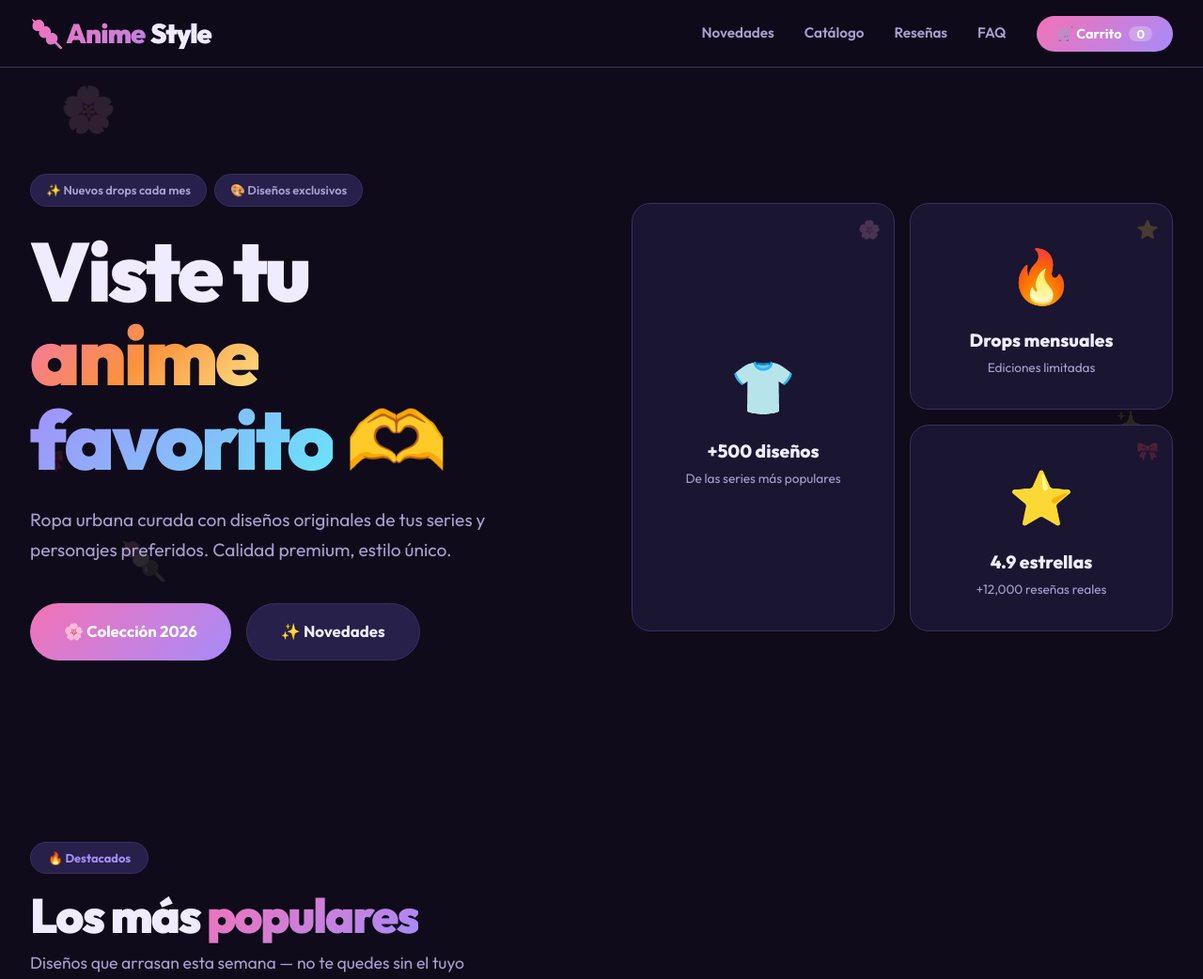
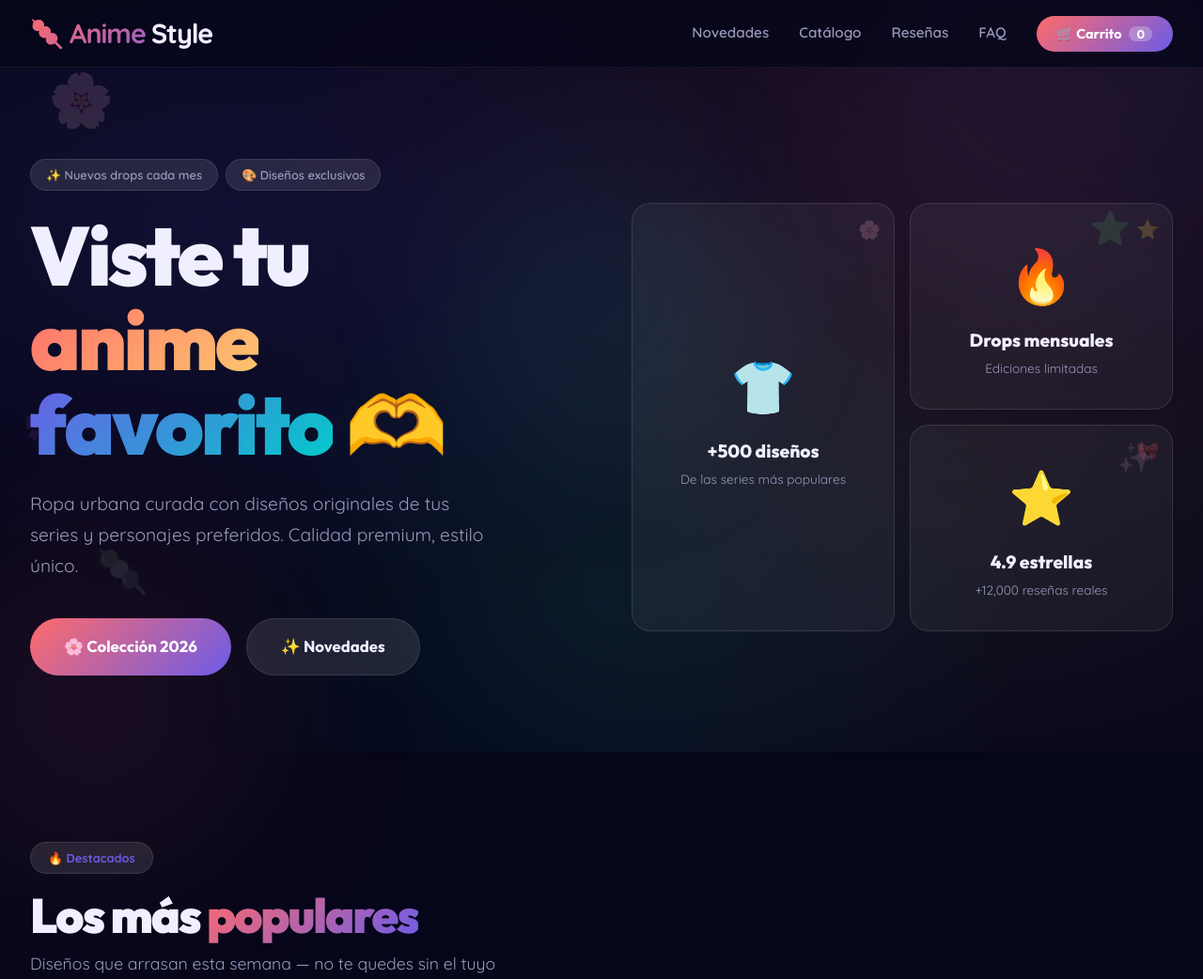
Before and after one commit to hy5lite2017-maker/shop, a plain HTML site: page index.html in a window 1280 px wide. Shown: the top 1042 px of the page at 94% size. Drawn offline with Linux system fonts and the light colour scheme; no server answers.

Commit message:
feat: new color palette with mesh background, Quicksand font, light/dark contrast

```diff
--- a/admin.css
+++ b/admin.css
@@ -1,31 +1,49 @@
 /* ─── ADMIN PANEL ─── */
 :root {
-  --bg: #0f0b1a;
-  --surface: #1a1530;
-  --surface2: #26204a;
-  --border: #3a3060;
-  --text: #f0ecff;
-  --text-dim: #a99fd0;
-  --pink: #f472b6;
-  --purple: #a78bfa;
-  --blue: #67e8f9;
-  --yellow: #fde68a;
+  --bg: #06061a;
+  --surface: rgba(255,255,255,.05);
+  --surface2: rgba(255,255,255,.1);
+  --border: rgba(255,255,255,.1);
+  --text: #f0efff;
+  --text-dim: #9999bb;
+  --coral: #ff6b6b;
+  --purple: #6c5ce7;
+  --cyan: #00cec9;
+  --amber: #fdcb6e;
+  --orange: #ff9f43;
+  --blue: #54a0ff;
   --green: #34d399;
-  --orange: #fb923c;
   --red: #f87171;
-  --grad-pink: linear-gradient(135deg,#f472b6,#a78bfa);
+  --grad-primary: linear-gradient(135deg,#ff6b6b,#6c5ce7);
   --radius: 16px;
   --radius-sm: 10px;
   --radius-full: 9999px;
 }
 * { margin: 0; padding: 0; box-sizing: border-box; }
 body {
-  font-family: 'Outfit', system-ui, sans-serif;
+  font-family: 'Quicksand', 'Outfit', system-ui, sans-serif;
   background: var(--bg);
   color: var(--text);
   line-height: 1.6;
   min-height: 100vh;
+  position: relative;
 }
+body::before {
+  content:'';position:fixed;inset:0;pointer-events:none;z-index:0;
+  background:
+    radial-gradient(ellipse at 20% 30%,rgba(108,92,231,.12) 0%,transparent 50%),
+    radial-gradient(ellipse at 80% 20%,rgba(255,107,107,.1) 0%,transparent 50%),
+    radial-gradient(ellipse at 50% 80%,rgba(0,206,201,.08) 0%,transparent 50%),
+    radial-gradient(ellipse at 80% 70%,rgba(253,203,110,.06) 0%,transparent 50%);
+}
+h1,h2,h3,h4,h5,h6{font-family:'Outfit','Quicksand',system-ui,sans-serif;font-weight:800}
+.mesh-blob{
+  position:fixed;pointer-events:none;z-index:0;border-radius:50%;
+  filter:blur(100px);opacity:.08;
+}
+.mesh-blob:nth-child(1){width:500px;height:500px;top:-200px;right:-100px;background:var(--purple)}
+.mesh-blob:nth-child(2){width:400px;height:400px;bottom:-150px;left:-100px;background:var(--coral)}
+.mesh-blob:nth-child(3){width:300px;height:300px;top:40%;left:50%;background:var(--cyan);transform:translate(-50%,-50%)}
 
 /* ─── LOGIN ─── */
 .login-screen { display: flex; align-items: center; justify-content: center; min-height: 100vh; padding: 2rem; }
@@ -33,7 +51,7 @@ body {
   background: var(--surface); border: 1px solid var(--border);
   border-radius: var(--radius); padding: 3rem; width: 100%; max-width: 400px; text-align: center;
 }
-.login-box .logo { font-size: 2rem; font-weight: 900; background: var(--grad-pink); -webkit-background-clip: text; -webkit-text-fill-color: transparent; }
+.login-box .logo { font-size: 2rem; font-weight: 900; background: var(--grad-primary); -webkit-background-clip: text; -webkit-text-fill-color: transparent; }
 .login-box h2 { margin: 1rem 0 .5rem; font-size: 1.5rem; }
 .login-box p { color: var(--text-dim); font-size: .9rem; margin-bottom: 2rem; }
 .login-box .error { color: var(--red); font-size: .85rem; margin-top: .8rem; display: none; }
@@ -47,7 +65,7 @@ body {
 .login-box input:focus { border-color: var(--purple); }
 .login-box button {
   width: 100%; padding: 14px; border: none; border-radius: var(--radius-sm);
-  background: var(--grad-pink); color: #fff; font-weight: 700; font-size: 1rem;
+  background: var(--grad-primary); color: #fff; font-weight: 700; font-size: 1rem;
   cursor: pointer; transition: transform .2s; font-family: inherit;
 }
 .login-box button:hover { transform: scale(1.02); }
@@ -63,7 +81,7 @@ body {
   border-bottom: 1px solid var(--border);
   position: sticky; top: 0; z-index: 100;
 }
-.topbar .logo { font-size: 1.3rem; font-weight: 900; background: var(--grad-pink); -webkit-background-clip: text; -webkit-text-fill-color: transparent; }
+.topbar .logo { font-size: 1.3rem; font-weight: 900; background: var(--grad-primary); -webkit-background-clip: text; -webkit-text-fill-color: transparent; }
 .topbar .logo span { color: var(--text); -webkit-text-fill-color: var(--text); }
 .topbar .right { display: flex; align-items: center; gap: 1rem; }
 .topbar .badge {
@@ -105,7 +123,7 @@ body {
   background: var(--surface); border: 1px solid var(--border);
   border-radius: var(--radius); padding: 1.5rem; text-align: center;
 }
-.stat-card .number { font-size: 1.8rem; font-weight: 900; background: var(--grad-pink); -webkit-background-clip: text; -webkit-text-fill-color: transparent; }
+.stat-card .number { font-size: 1.8rem; font-weight: 900; background: var(--grad-primary); -webkit-background-clip: text; -webkit-text-fill-color: transparent; }
 .stat-card .label { font-size: .8rem; color: var(--text-dim); margin-top: 4px; }
 
 /* ─── TOOLBAR ─── */
@@ -121,8 +139,8 @@ body {
   border: none; display: inline-flex; align-items: center; gap: 6px;
   text-decoration: none;
 }
-.btn-primary { background: var(--grad-pink); color: #fff; }
-.btn-primary:hover { transform: scale(1.04); box-shadow: 0 0 24px rgba(244,114,182,.3); }
+.btn-primary { background: var(--grad-primary); color: #fff; }
+.btn-primary:hover { transform: scale(1.04); box-shadow: 0 0 24px rgba(108,92,231,.3); }
 .btn-secondary { background: var(--surface2); color: var(--text); border: 1px solid var(--border); }
 .btn-secondary:hover { border-color: var(--purple); }
 .btn-danger { background: var(--red); color: #fff; }
@@ -146,7 +164,7 @@ td .thumb { width: 48px; height: 48px; border-radius: var(--radius-sm); display:
 td .thumb img { width: 100%; height: 100%; object-fit: cover; }
 td .tag-badge { display: inline-block; padding: 2px 10px; border-radius: var(--radius-full); font-size: .7rem; font-weight: 700; }
 td .tag-badge.new { background: linear-gradient(135deg,#34d399,#06b6d4); color: #fff; }
-td .tag-badge.hot { background: var(--grad-pink); color: #fff; }
+td .tag-badge.hot { background: var(--grad-primary); color: #fff; }
 td .tag-badge.limited { background: linear-gradient(135deg,#fb923c,#f472b6); color: #fff; }
 td .actions-cell { display: flex; gap: 6px; flex-wrap: wrap; }
 
@@ -193,7 +211,7 @@ td .actions-cell { display: flex; gap: 6px; flex-wrap: wrap; }
 .coupon-card:hover { border-color: var(--purple); }
 .coupon-card .code {
   font-size: 1.4rem; font-weight: 900; letter-spacing: 2px;
-  background: var(--grad-pink); -webkit-background-clip: text; -webkit-text-fill-color: transparent;
+  background: var(--grad-primary); -webkit-background-clip: text; -webkit-text-fill-color: transparent;
   margin-bottom: 8px;
 }
 .coupon-card .detail { font-size: .85rem; color: var(--text-dim); margin: 4px 0; }
@@ -215,7 +233,7 @@ td .actions-cell { display: flex; gap: 6px; flex-wrap: wrap; }
 }
 .analytics-card .value { font-size: 2.2rem; font-weight: 900; }
 .analytics-card .value.green { color: var(--green); }
-.analytics-card .value.pink { color: var(--pink); }
+.analytics-card .value.pink { color: var(--coral); }
 .analytics-card .value.blue { color: var(--blue); }
 .analytics-card .value.orange { color: var(--orange); }
 .analytics-card .label { font-size: .82rem; color: var(--text-dim); margin-top: 4px; }
@@ -225,7 +243,7 @@ td .actions-cell { display: flex; gap: 6px; flex-wrap: wrap; }
 .top-products .bar-item { display: flex; align-items: center; gap: 1rem; margin-bottom: 10px; }
 .top-products .bar-item .bar-name { font-size: .85rem; min-width: 150px; }
 .top-products .bar-item .bar-track { flex: 1; height: 24px; background: var(--surface2); border-radius: var(--radius-full); overflow: hidden; }
-.top-products .bar-item .bar-fill { height: 100%; background: var(--grad-pink); border-radius: var(--radius-full); transition: width .6s; }
+.top-products .bar-item .bar-fill { height: 100%; background: var(--grad-primary); border-radius: var(--radius-full); transition: width .6s; }
 .top-products .bar-item .bar-count { font-size: .82rem; color: var(--text-dim); min-width: 40px; text-align: right; }
 
 /* ─── MODAL ─── */
@@ -268,11 +286,11 @@ td .actions-cell { display: flex; gap: 6px; flex-wrap: wrap; }
   transition: border-color .2s, background .2s;
 }
 .drop-zone:hover { border-color: var(--purple); background: rgba(167,139,250,.08); }
-.drop-zone.dragover { border-color: var(--pink); background: rgba(244,114,182,.1); }
+.drop-zone.dragover { border-color: var(--coral); background: rgba(255,107,107,.1); }
 .drop-zone.has-image { border-style: solid; border-color: var(--purple); }
 .progress-bar { position: absolute; bottom: 0; left: 0; right: 0; height: 3px; background: var(--border); overflow: hidden; display: none; }
 .progress-bar.active { display: block; }
-.progress-fill { height: 100%; width: 0%; background: var(--grad-pink); transition: width .15s linear; }
+.progress-fill { height: 100%; width: 0%; background: var(--grad-primary); transition: width .15s linear; }
 .drop-zone input[type="file"] { display: none; }
 .drop-content {
   display: flex; flex-direction: column; align-items: center; gap: 6px;
--- a/index.html
+++ b/index.html
@@ -17,6 +17,10 @@
   <div class="deco">🍡</div>
   <div class="deco">✨</div>
   <div class="deco">🎀</div>
+  <!-- Background mesh blobs -->
+  <div class="mesh-blob"></div>
+  <div class="mesh-blob"></div>
+  <div class="mesh-blob"></div>
 
   <!-- NAV -->
   <nav>
--- a/styles.css
+++ b/styles.css
@@ -1,31 +1,43 @@
 *,*::before,*::after{margin:0;padding:0;box-sizing:border-box}
 :root{
-  --bg:#0f0b1a;
-  --surface:#1a1530;
-  --surface2:#26204a;
-  --border:#3a3060;
-  --text:#f0ecff;
-  --text-dim:#a99fd0;
-  --pink:#f472b6;
-  --purple:#a78bfa;
-  --blue:#67e8f9;
-  --yellow:#fde68a;
-  --orange:#fb923c;
-  --grad-pink:linear-gradient(135deg,#f472b6,#a78bfa);
-  --grad-sunset:linear-gradient(135deg,#f472b6,#fb923c,#fde68a);
-  --grad-cosmic:linear-gradient(135deg,#a78bfa,#67e8f9);
+  --bg:#06061a;
+  --surface:rgba(255,255,255,.05);
+  --surface2:rgba(255,255,255,.1);
+  --border:rgba(255,255,255,.1);
+  --text:#f0efff;
+  --text-dim:#9999bb;
+  --coral:#ff6b6b;
+  --purple:#6c5ce7;
+  --cyan:#00cec9;
+  --amber:#fdcb6e;
+  --orange:#ff9f43;
+  --blue:#54a0ff;
+  --grad-primary:linear-gradient(135deg,#ff6b6b,#6c5ce7);
+  --grad-warm:linear-gradient(135deg,#ff6b6b,#fdcb6e);
+  --grad-cool:linear-gradient(135deg,#6c5ce7,#00cec9);
+  --grad-mesh:linear-gradient(135deg,rgba(108,92,231,.12),rgba(255,107,107,.08),rgba(0,206,201,.1));
   --radius:20px;
   --radius-sm:12px;
   --radius-full:9999px;
 }
 html{scroll-behavior:smooth}
 body{
-  font-family:'Outfit',system-ui,sans-serif;
+  font-family:'Quicksand','Outfit',system-ui,sans-serif;
   background:var(--bg);
   color:var(--text);
   line-height:1.6;
   overflow-x:hidden;
+  position:relative;
 }
+body::before{
+  content:'';position:fixed;inset:0;pointer-events:none;z-index:0;
+  background:
+    radial-gradient(ellipse at 20% 30%,rgba(108,92,231,.12) 0%,transparent 50%),
+    radial-gradient(ellipse at 80% 20%,rgba(255,107,107,.1) 0%,transparent 50%),
+    radial-gradient(ellipse at 50% 80%,rgba(0,206,201,.08) 0%,transparent 50%),
+    radial-gradient(ellipse at 80% 70%,rgba(253,203,110,.06) 0%,transparent 50%);
+}
+h1,h2,h3,h4,h5,h6{font-family:'Outfit','Quicksand',system-ui,sans-serif;font-weight:800}
 
 /* ─── SCROLL ANIMATIONS ─── */
 .reveal{opacity:0;transform:translateY(40px);transition:all .7s cubic-bezier(.22,1,.36,1)}
@@ -56,26 +68,35 @@ body{
 
 /* ─── DECORATIVE FLOATING ELEMENTS ─── */
 .deco{
-  position:fixed;pointer-events:none;z-index:0;font-size:2rem;opacity:.12;
-  animation:float 6s ease-in-out infinite;
+  position:fixed;pointer-events:none;z-index:0;font-size:2rem;
+  animation:float 6s ease-in-out infinite;opacity:.18;
 }
-.deco:nth-child(1){top:10%;left:5%;animation-delay:0s;font-size:3rem}
-.deco:nth-child(2){top:30%;right:8%;animation-delay:1s;font-size:2rem}
-.deco:nth-child(3){bottom:20%;left:10%;animation-delay:2s;font-size:2.5rem}
-.deco:nth-child(4){bottom:40%;right:5%;animation-delay:.5s;font-size:1.8rem}
-.deco:nth-child(5){top:60%;left:3%;animation-delay:3s;font-size:1.5rem}
+.deco:nth-child(1){top:8%;left:4%;animation-delay:0s;font-size:3.5rem;opacity:.15}
+.deco:nth-child(2){top:28%;right:6%;animation-delay:1.2s;font-size:2.2rem;filter:hue-rotate(60deg);opacity:.12}
+.deco:nth-child(3){bottom:18%;left:8%;animation-delay:2.4s;font-size:2.8rem;filter:hue-rotate(120deg);opacity:.1}
+.deco:nth-child(4){bottom:35%;right:4%;animation-delay:.8s;font-size:2rem;filter:hue-rotate(200deg);opacity:.14}
+.deco:nth-child(5){top:55%;left:2%;animation-delay:3.2s;font-size:1.8rem;filter:hue-rotate(280deg);opacity:.1}
+
+/* ─── BACKGROUND MESH BLOBS ─── */
+.mesh-blob{
+  position:fixed;pointer-events:none;z-index:0;border-radius:50%;
+  filter:blur(100px);opacity:.08;
+}
+.mesh-blob:nth-child(6){width:500px;height:500px;top:-200px;right:-100px;background:var(--purple)}
+.mesh-blob:nth-child(7){width:400px;height:400px;bottom:-150px;left:-100px;background:var(--coral)}
+.mesh-blob:nth-child(8){width:300px;height:300px;top:40%;left:50%;background:var(--cyan);transform:translate(-50%,-50%)}
 
 /* ─── NAV ─── */
 nav{
   position:fixed;top:0;width:100%;z-index:100;
-  background:rgba(15,11,26,.8);backdrop-filter:blur(20px);
-  border-bottom:1px solid var(--border);
+  background:rgba(6,6,26,.75);backdrop-filter:blur(24px);
+  border-bottom:1px solid rgba(255,255,255,.06);
   padding:0 2rem;display:flex;align-items:center;justify-content:space-between;
   height:72px;
 }
 .nav-logo{
   font-size:1.8rem;font-weight:900;letter-spacing:-1px;
-  background:var(--grad-pink);-webkit-background-clip:text;-webkit-text-fill-color:transparent;
+  background:var(--grad-primary);-webkit-background-clip:text;-webkit-text-fill-color:transparent;
   display:flex;align-items:center;gap:6px;
 }
 .nav-logo span{-webkit-text-fill-color:var(--text);color:var(--text)}
@@ -87,17 +108,17 @@ nav{
 .nav-links a:hover{color:var(--text)}
 .nav-links a::after{
   content:'';position:absolute;bottom:-4px;left:0;width:0;height:2px;
-  background:var(--grad-pink);border-radius:2px;transition:width .3s;
+  background:var(--grad-primary);border-radius:2px;transition:width .3s;
 }
 .nav-links a:hover::after{width:100%}
 .nav-cart{
   display:flex;align-items:center;gap:8px;
-  background:var(--grad-pink);color:#fff;border:none;padding:10px 22px;
+  background:var(--grad-primary);color:#fff;border:none;padding:10px 22px;
   border-radius:var(--radius-full);font-weight:700;font-size:.9rem;
   cursor:pointer;transition:transform .2s,box-shadow .2s;
   font-family:'Outfit',system-ui,sans-serif;
 }
-.nav-cart:hover{transform:scale(1.05);box-shadow:0 0 30px rgba(244,114,182,.4)}
+.nav-cart:hover{transform:scale(1.05);box-shadow:0 0 30px rgba(108,92,231,.4)}
 .nav-cart .count{
   background:rgba(255,255,255,.25);padding:0 8px;border-radius:var(--radius-full);
   font-size:.8rem;
@@ -116,8 +137,8 @@ nav{
   font-size:clamp(3rem,7vw,5.5rem);font-weight:900;line-height:1.02;
   letter-spacing:-3px;
 }
-.hero-text h1 .grad{background:var(--grad-sunset);-webkit-background-clip:text;-webkit-text-fill-color:transparent}
-.hero-text h1 .grad2{background:var(--grad-cosmic);-webkit-background-clip:text;-webkit-text-fill-color:transparent}
+.hero-text h1 .grad{background:var(--grad-warm);-webkit-background-clip:text;-webkit-text-fill-color:transparent}
+.hero-text h1 .grad2{background:var(--grad-cool);-webkit-background-clip:text;-webkit-text-fill-color:transparent}
 .hero-text .chips{
   display:flex;gap:8px;flex-wrap:wrap;margin-bottom:1.5rem;
 }
@@ -137,8 +158,8 @@ nav{
   transition:transform .25s,box-shadow .25s;
   font-family:'Outfit',system-ui,sans-serif;cursor:pointer;border:none;
 }
-.btn-primary{background:var(--grad-pink);color:#fff}
-.btn-primary:hover{transform:scale(1.05);box-shadow:0 0 40px rgba(244,114,182,.4)}
+.btn-primary{background:var(--grad-primary);color:#fff}
+.btn-primary:hover{transform:scale(1.05);box-shadow:0 0 40px rgba(108,92,231,.4)}
 .btn-secondary{background:var(--surface2);color:var(--text);border:1px solid var(--border)}
 .btn-secondary:hover{transform:scale(1.05);border-color:var(--purple)}
 
@@ -171,7 +192,7 @@ nav{
   font-size:clamp(2rem,4vw,3.2rem);font-weight:900;letter-spacing:-2px;
   margin-bottom:.5rem;line-height:1.1;
 }
-.section-title .highlight{background:var(--grad-pink);-webkit-background-clip:text;-webkit-text-fill-color:transparent}
+.section-title .highlight{background:var(--grad-primary);-webkit-background-clip:text;-webkit-text-fill-color:transparent}
 .section-sub{
   color:var(--text-dim);font-size:1.1rem;margin-bottom:3rem;max-width:560px;
 }
@@ -191,14 +212,14 @@ nav{
 .bento-item:hover{transform:translateY(-6px);border-color:var(--purple);box-shadow:0 12px 40px rgba(167,139,250,.12)}
 .bento-item .badge{
   position:absolute;top:1.2rem;left:1.2rem;
-  background:var(--grad-pink);color:#fff;font-size:.75rem;font-weight:700;
+  background:var(--grad-primary);color:#fff;font-size:.75rem;font-weight:700;
   padding:5px 14px;border-radius:var(--radius-full);
 }
 .bento-item .badge.green{background:linear-gradient(135deg,#34d399,#06b6d4)}
 .bento-item .badge.orange{background:linear-gradient(135deg,#fb923c,#f472b6)}
 .bento-item h3{font-size:1.3rem;font-weight:800}
 .bento-item p{font-size:.85rem;color:var(--text-dim);margin-top:4px}
-.bento-item .price{font-weight:800;font-size:1.3rem;margin-top:10px;background:var(--grad-sunset);-webkit-background-clip:text;-webkit-text-fill-color:transparent}
+.bento-item .price{font-weight:800;font-size:1.3rem;margin-top:10px;background:var(--grad-warm);-webkit-background-clip:text;-webkit-text-fill-color:transparent}
 .bento-item:first-child{grid-column:1;grid-row:span 2;min-height:360px;background:linear-gradient(135deg,#1a1530,#2a1f50)}
 .bento-item:nth-child(2){grid-column:2/span 2;min-height:140px}
 .bento-item:nth-child(4){background:linear-gradient(135deg,var(--purple),#7c3aed)}
@@ -231,7 +252,7 @@ nav{
   position:absolute;top:12px;left:12px;z-index:2;
   font-size:.7rem;font-weight:700;padding:4px 12px;border-radius:var(--radius-full);
 }
-.product-card .img-wrap .tag.hot{background:var(--grad-pink);color:#fff}
+.product-card .img-wrap .tag.hot{background:var(--grad-primary);color:#fff}
 .product-card .img-wrap .tag.new{background:linear-gradient(135deg,#34d399,#06b6d4);color:#fff}
 .product-card .img-wrap .tag.limited{background:linear-gradient(135deg,#fb923c,#f472b6);color:#fff}
 .product-card .img-wrap .quick-view{
@@ -248,8 +269,8 @@ nav{
 .product-card .info .row{
   display:flex;align-items:center;justify-content:space-between;margin-top:10px;
 }
-.product-card .info .row .price{font-weight:900;font-size:1.2rem;background:var(--grad-sunset);-webkit-background-clip:text;-webkit-text-fill-color:transparent}
-.product-card .info .row .rating{font-size:.85rem;color:var(--yellow)}
+.product-card .info .row .price{font-weight:900;font-size:1.2rem;background:var(--grad-warm);-webkit-background-clip:text;-webkit-text-fill-color:transparent}
+.product-card .info .row .rating{font-size:.85rem;color:var(--amber);font-weight:700}
 .product-card .add-cart{
   width:100%;margin-top:12px;padding:12px;
   background:transparent;border:1px solid var(--border);border-radius:var(--radius-full);
@@ -257,7 +278,7 @@ nav{
   transition:all .25s;font-family:'Outfit',system-ui,sans-serif;
 }
 .product-card:hover .add-cart{border-color:var(--purple);color:var(--purple)}
-.product-card .add-cart:hover{background:var(--grad-pink);color:#fff;border-color:transparent;transform:scale(1.02)}
+.product-card .add-cart:hover{background:var(--grad-primary);color:#fff;border-color:transparent;transform:scale(1.02)}
 
 /* ─── TESTIMONIALS ─── */
 .testimonials{
@@ -269,7 +290,7 @@ nav{
   transition:transform .3s,border-color .3s;
 }
 .testimonial-card:hover{transform:translateY(-4px);border-color:var(--purple)}
-.testimonial-card .stars{font-size:1.2rem;margin-bottom:1rem;color:var(--yellow)}
+.testimonial-card .stars{font-size:1.2rem;margin-bottom:1rem;color:var(--amber)}
 .testimonial-card blockquote{
   font-size:.95rem;color:var(--text-dim);line-height:1.7;
   font-family:'Quicksand','Outfit',system-ui,sans-serif;
@@ -279,7 +300,7 @@ nav{
 }
 .testimonial-card .author .avatar{
   width:44px;height:44px;border-radius:50%;
-  background:var(--grad-pink);display:flex;align-items:center;justify-content:center;
+  background:var(--grad-primary);display:flex;align-items:center;justify-content:center;
   font-size:1.4rem;font-weight:700;color:#fff;
 }
 .testimonial-card .author .name{font-weight:700;font-size:.9rem}
@@ -309,7 +330,7 @@ nav{
 .newsletter-form input::placeholder{color:var(--text-dim)}
 .newsletter-form button{
   padding:14px 28px;border-radius:var(--radius-full);
-  background:var(--grad-pink);color:#fff;border:none;font-weight:700;font-size:1rem;
+  background:var(--grad-primary);color:#fff;border:none;font-weight:700;font-size:1rem;
   cursor:pointer;transition:transform .2s,box-shadow .2s;
   font-family:'Outfit',system-ui,sans-serif;white-space:nowrap;
 }
@@ -358,7 +379,7 @@ footer{
 .footer-grid{
   display:grid;grid-template-columns:2fr 1fr 1fr 1fr;gap:2rem;margin-bottom:3rem;
 }
-.footer-brand .logo{font-size:1.5rem;font-weight:900;background:var(--grad-pink);-webkit-background-clip:text;-webkit-text-fill-color:transparent}
+.footer-brand .logo{font-size:1.5rem;font-weight:900;background:var(--grad-primary);-webkit-background-clip:text;-webkit-text-fill-color:transparent}
 .footer-brand p{color:var(--text-dim);font-size:.9rem;margin-top:.8rem;max-width:300px}
 .footer-col h5{font-size:.85rem;font-weight:700;color:var(--text-dim);text-transform:uppercase;letter-spacing:1px;margin-bottom:1rem}
 .footer-col a{display:block;color:var(--text);text-decoration:none;font-size:.9rem;padding:4px 0;transition:color .2s}
@@ -502,7 +523,7 @@ footer{
 .confirmation .big-icon { font-size: 4rem; margin-bottom: 1rem; }
 .confirmation h2 { font-size: 1.6rem; font-weight: 900; margin-bottom: .5rem; }
 .confirmation .order-num {
-  font-size: 1.2rem; font-weight: 800; background: var(--grad-pink);
+  font-size: 1.2rem; font-weight: 800; background: var(--grad-primary);
   -webkit-background-clip: text; -webkit-text-fill-color: transparent; letter-spacing: 2px;
   margin: .5rem 0 1rem;
 }
```
Also changed, not shown: admin.html (+3 -0 lines).
